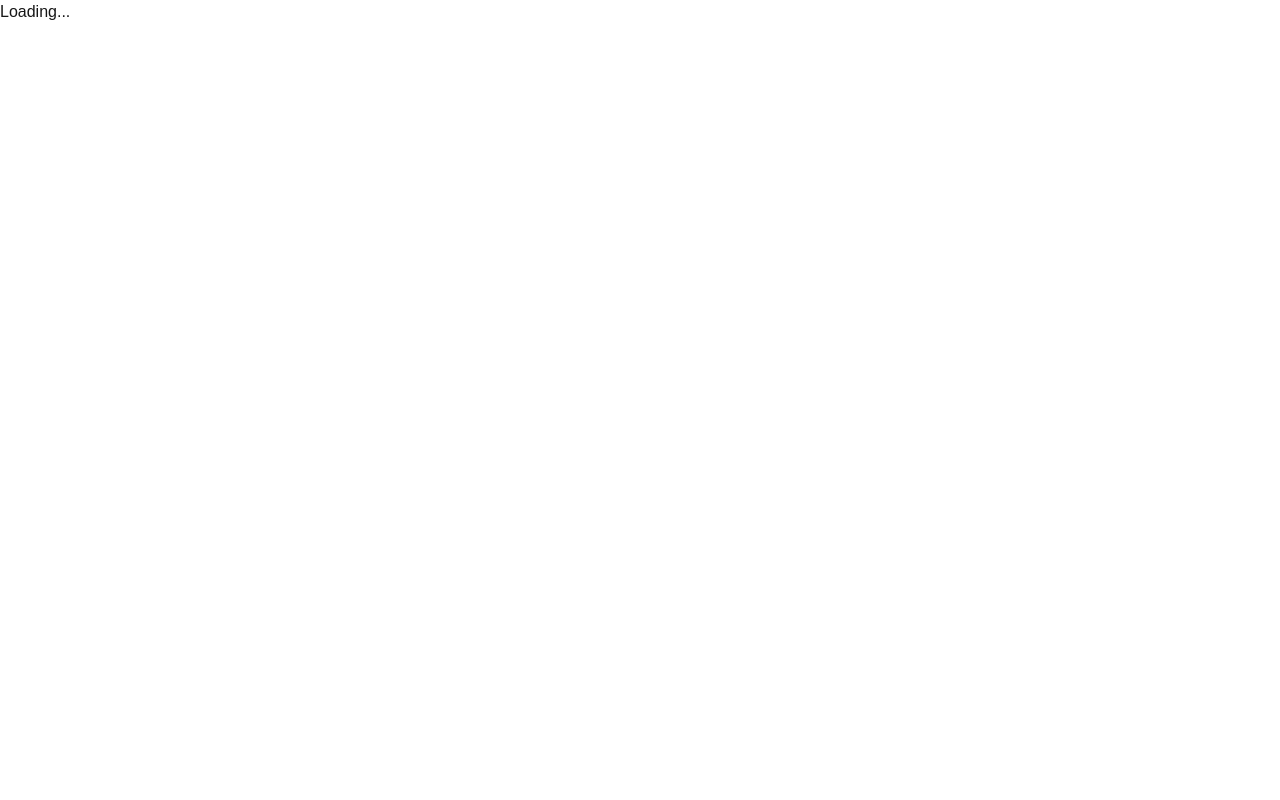
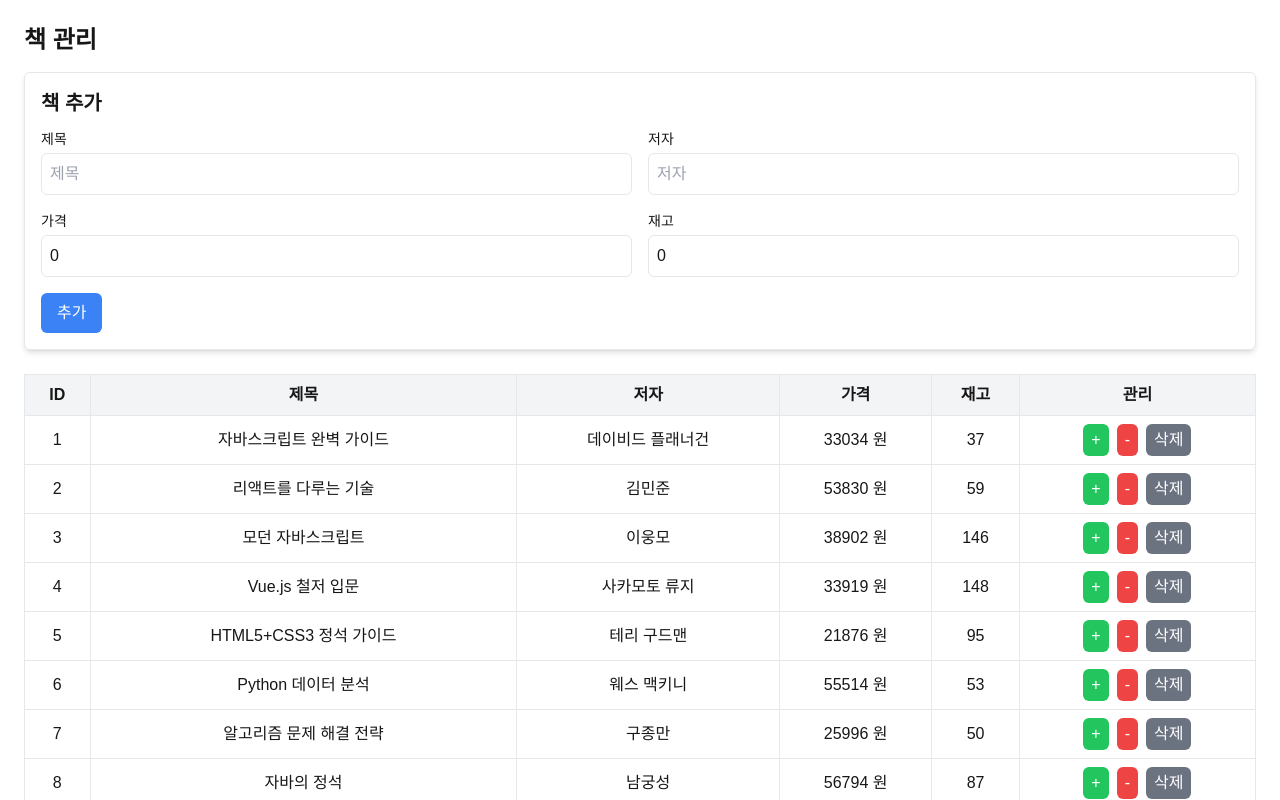
Before and after one commit to cbw6088/rgt_project, a Next.js app: page /manager_page in a window 1280 px wide. Shown: the top 800 px of the page. Built offline with nearby package versions, Linux system fonts and the light colour scheme.

Commit message:
feat/관리페이지 구현

```diff
--- a/app/[id]/page.tsx
+++ b/app/[id]/page.tsx
@@ -3,7 +3,7 @@
 import { useState, useEffect } from "react";
 import { useParams } from "next/navigation";
 import { books } from '@/app/mock_data/books';
-import BookItem from "../components/book_item";
+import '@fortawesome/fontawesome-free/css/all.min.css';
 
 interface Book {
     id: number;
@@ -16,7 +16,7 @@ interface Book {
     stock: number;
 }
 
-export default function DetailPage() {
+export default function Page() {
     const { id } = useParams();
     const [book, setBook] = useState<Book | null>(null);
 
@@ -27,7 +27,15 @@ export default function DetailPage() {
         }
     }, [id]);
 
-    if (!book) return <div>Loading...</div>; // 데이터 로딩 중
+    if (!book) return <div>Loading...</div>;
+
+    const handlePurchase = () => {
+        alert("구매할 수 없습니다.");
+    };
+
+    const handleAddToCart = () => {
+        alert("장바구니에 담을 수 없습니다.");
+    };
 
     return (
         <div className="flex flex-col w-screen h-screen">
@@ -42,7 +50,32 @@ export default function DetailPage() {
                 </div>
             </div>
             <div className="p-4">
-                <BookItem book={book} />
+                <div className="flex flex-row justify-center mt-10">
+                    <div className="w-[210px] h-[297px] bg-gray-200 mb-2 rounded-md mr-4" />
+                    <div className="flex flex-col items-start justify-center ml-4">
+                        <h2 className="text-2xl font-bold">{book.title}</h2>
+                        <div className="border-b-2 border-gray-50 my-2"/>
+                        <p className="text-lg">저자: {book.author}</p>
+                        <p className="text-lg">가격: {book.price} 원</p>
+                        <p className="text-lg">평점: {book.rating} 점</p>
+                        <p className="text-lg">재고: {book.stock} 개</p>
+                        <p className="text-lg">{book.description}</p>
+                        <div className="flex flex-row w-full mt-4">
+                            <button
+                                className="flex-1 border border-gray-300 p-2 mr-2"
+                                onClick={handlePurchase}
+                            >
+                                구매하기
+                            </button>
+                            <button
+                                className="flex-1 border border-gray-300 p-2"
+                                onClick={handleAddToCart}
+                            >
+                                장바구니
+                            </button>
+                        </div>
+                    </div>
+                </div>
             </div>
         </div>
     );
--- a/app/list_page/list_page.tsx
+++ b/app/list_page/list_page.tsx
@@ -1,56 +1,74 @@
-"use client"
+"use client";
 
 import { useState, useEffect } from "react";
-import { getBooks } from "./actions/get_books";
+import { loadBooks } from "../utils/storage";
 import BookList from "../components/book_list";
-import '@fortawesome/fontawesome-free/css/all.min.css';
 
-export default function listPage() {
+interface Book {
+    id: number;
+    title: string;
+    author: string;
+    price: number;
+    description: string;
+    rating: number;
+    total: number;
+    stock: number;
+}
+
+export default function ListPage() {
+    const [books, setBooks] = useState<Book[]>([]);
+    const [filteredBooks, setFilteredBooks] = useState<Book[]>([]);
+    const [displayBooks, setDisplayBooks] = useState<Book[]>([]);
+    const [searchQuery, setSearchQuery] = useState("");
+    const [category, setCategory] = useState<keyof Book>("title");
     const [page, setPage] = useState(1);
-    const [searchQuery, setSearchQuery] = useState("");
-    const [filteredBooks, setFilteredBooks] = useState<any[]>([]);
-    const [total, setTotal] = useState(0);
-    const [category, setCategory] = useState("title");
+    const booksPerPage = 10;
 
     useEffect(() => {
-        const fetchBooks = async () => {
-            const data = await getBooks(page, searchQuery, category);
-            setFilteredBooks(data.books);
-            setTotal(data.total);
-        };
-        fetchBooks();
-    }, [page, searchQuery, category]);
+        const storedBooks = loadBooks();
+        setBooks(storedBooks);
+        setFilteredBooks(storedBooks); // 초기 필터링 데이터 설정
+        setDisplayBooks(storedBooks.slice(0, booksPerPage)); // 첫 페이지 데이터
+    }, []);
 
-    // 검색어 입력
-    const handleSearch = async (e: React.ChangeEvent<HTMLInputElement>) => {
-        const query = e.target.value;
+    useEffect(() => {
+        // 페이지 변경 시 현재 페이지 데이터 업데이트
+        const startIndex = (page - 1) * booksPerPage;
+        const endIndex = page * booksPerPage;
+        setDisplayBooks(filteredBooks.slice(startIndex, endIndex));
+    }, [page, filteredBooks]);
+
+    const handleSearch = (e: React.ChangeEvent<HTMLInputElement>) => {
+        const query = e.target.value.toLowerCase();
         setSearchQuery(query);
 
-        // 검색어에 따라 필터링된 결과
-        const data = await getBooks(page, query, category);
-        setFilteredBooks(data.books);
-        setTotal(data.total);
-    }
+        const filtered = books.filter((book) => {
+            const field = book[category];
+            if (typeof field === "string") {
+                return field.toLowerCase().includes(query);
+            }
+            return false;
+        });
 
-    // 검색 카테고리
-    const handleCategoryChange = async (e: React.ChangeEvent<HTMLSelectElement>) => {
-        const newCategory = e.target.value;
+        setFilteredBooks(filtered);
+        setPage(1);
+    };
+
+    const handleCategoryChange = (e: React.ChangeEvent<HTMLSelectElement>) => {
+        const newCategory = e.target.value as keyof Book;
         setCategory(newCategory);
         setSearchQuery("");
-        const data = await getBooks(1, "", newCategory);
-        setFilteredBooks(data.books);
-        setTotal(data.total);
-    }
+        setFilteredBooks(books);
+        setPage(1);
+    };
 
-    const totalPages = Math.ceil(total / 10);
+    const totalPages = Math.ceil(filteredBooks.length / booksPerPage);
 
     return (
         <div className="flex flex-col w-screen h-screen">
             <div className="w-full h-18 flex bg-stone-100">
                 <div className="w-full flex justify-between items-center my-4">
-                    <div className="ml-4 font-black text-xl text-gray-800">
-                        RGT BOOKSTORE
-                    </div>
+                    <div className="ml-4 font-black text-xl text-gray-800">RGT BOOKSTORE</div>
                     <div className="flex justify-center w-[70%]">
                         <select
                             value={category}
@@ -68,12 +86,11 @@ export default function listPage() {
                             className="p-2 w-[60%] h-10 rounded-r-md bg-stone-50 border"
                         />
                     </div>
-                    <div className="mr-4">
-                        <i className="fas fa-bars"></i>
-                    </div>
                 </div>
             </div>
-            <BookList books={filteredBooks} />
+
+            <BookList books={displayBooks} />
+
             <div className="flex justify-center my-4">
                 {Array.from({ length: totalPages }, (_, index) => (
                     <button
--- /dev/null
+++ b/app/manager_page/page.tsx
@@ -0,0 +1,172 @@
+"use client";
+
+import { useState, useEffect } from "react";
+import { books as initialBooks } from "@/app/mock_data/books";
+import { loadBooks, saveBooks, initializeBooks } from "../utils/storage";
+
+interface Book {
+    id: number;
+    title: string;
+    author: string;
+    price: number;
+    description: string;
+    rating: number;
+    total: number;
+    stock: number;
+}
+
+const ManageBooks: React.FC = () => {
+    const [books, setBooks] = useState<Book[]>([]); // 책 상태 관리
+    const [newBook, setNewBook] = useState<Book>({
+        id: 0,
+        title: "",
+        author: "",
+        price: 0,
+        description: "",
+        rating: 0,
+        total: 0,
+        stock: 0,
+    });
+
+    useEffect(() => {
+        initializeBooks(); // 로컬스토리지를 초기화
+        const storedBooks = loadBooks();
+        setBooks(storedBooks); // 초기 데이터 로드
+    }, []);
+
+    const addBook = () => {
+        if (!newBook.title || !newBook.author) {
+            alert("제목과 저자를 입력하세요.");
+            return;
+        }
+        // books 배열에서 가장 큰 id 값을 찾고, 그 다음 id로 설정
+        const maxId = books.reduce((max, book) => Math.max(max, book.id), 0);
+        const newBookWithId = { ...newBook, id: maxId + 1 }; // 가장 큰 id + 1
+        const updatedBooks = [...books, newBookWithId];
+
+        setBooks(updatedBooks);
+        saveBooks(updatedBooks); // 로컬스토리지에 저장
+        setNewBook({ id: 0, title: "", author: "", price: 0, description: "", rating: 0, total: 0, stock: 0 });
+    };
+
+
+    const removeBook = (id: number) => {
+        const updatedBooks = books.filter(book => book.id !== id);
+        setBooks(updatedBooks);
+        saveBooks(updatedBooks); // 로컬스토리지 저장
+    };
+
+    const updateStock = (id: number, change: number) => {
+        const updatedBooks = books.map(book =>
+            book.id === id ? { ...book, stock: Math.max(book.stock + change, 0) } : book
+        );
+        setBooks(updatedBooks);
+        saveBooks(updatedBooks); // 로컬스토리지 저장
+    };
+
+    return (
+        <div className="p-6">
+            <h1 className="text-2xl font-bold mb-4">책 관리</h1>
+
+            {/* 책 추가 폼 */}
+            <div className="mb-6 p-4 border rounded-md shadow-md">
+                <h2 className="text-xl font-semibold mb-3">책 추가</h2>
+                <div className="grid grid-cols-2 gap-4">
+                    <div>
+                        <label className="block text-sm font-medium mb-1">제목</label>
+                        <input
+                            type="text"
+                            className="w-full p-2 border rounded-md"
+                            placeholder="제목"
+                            value={newBook.title}
+                            onChange={(e) => setNewBook({ ...newBook, title: e.target.value })}
+                        />
+                    </div>
+                    <div>
+                        <label className="block text-sm font-medium mb-1">저자</label>
+                        <input
+                            type="text"
+                            className="w-full p-2 border rounded-md"
+                            placeholder="저자"
+                            value={newBook.author}
+                            onChange={(e) => setNewBook({ ...newBook, author: e.target.value })}
+                        />
+                    </div>
+                    <div>
+                        <label className="block text-sm font-medium mb-1">가격</label>
+                        <input
+                            type="number"
+                            className="w-full p-2 border rounded-md"
+                            placeholder="가격"
+                            value={newBook.price}
+                            onChange={(e) => setNewBook({ ...newBook, price: Number(e.target.value) })}
+                        />
+                    </div>
+                    <div>
+                        <label className="block text-sm font-medium mb-1">재고</label>
+                        <input
+                            type="number"
+                            className="w-full p-2 border rounded-md"
+                            placeholder="재고"
+                            value={newBook.stock}
+                            onChange={(e) => setNewBook({ ...newBook, stock: Number(e.target.value) })}
+                        />
+                    </div>
+                </div>
+                <button
+                    onClick={addBook}
+                    className="mt-4 px-4 py-2 bg-blue-500 text-white rounded-md hover:bg-blue-600"
+                >
+                    추가
+                </button>
+            </div>
+
+            {/* 책 목록 */}
+            <table className="w-full border-collapse border">
+                <thead>
+                    <tr className="bg-gray-100">
+                        <th className="border p-2">ID</th>
+                        <th className="border p-2">제목</th>
+                        <th className="border p-2">저자</th>
+                        <th className="border p-2">가격</th>
+                        <th className="border p-2">재고</th>
+                        <th className="border p-2">관리</th>
+                    </tr>
+                </thead>
+                <tbody>
+                    {books.map(book => (
+                        <tr key={book.id} className="text-center">
+                            <td className="border p-2">{book.id}</td>
+                            <td className="border p-2">{book.title}</td>
+                            <td className="border p-2">{book.author}</td>
+                            <td className="border p-2">{book.price} 원</td>
+                            <td className="border p-2">{book.stock}</td>
+                            <td className="border p-2">
+                                <button
+                                    onClick={() => updateStock(book.id, 1)}
+                                    className="px-2 py-1 bg-green-500 text-white rounded-md hover:bg-green-600 mr-2"
+                                >
+                                    +
+                                </button>
+                                <button
+                                    onClick={() => updateStock(book.id, -1)}
+                                    className="px-2 py-1 bg-red-500 text-white rounded-md hover:bg-red-600 mr-2"
+                                >
+                                    -
+                                </button>
+                                <button
+                                    onClick={() => removeBook(book.id)}
+                                    className="px-2 py-1 bg-gray-500 text-white rounded-md hover:bg-gray-600"
+                                >
+                                    삭제
+                                </button>
+                            </td>
+                        </tr>
+                    ))}
+                </tbody>
+            </table>
+        </div>
+    );
+};
+
+export default ManageBooks;
--- /dev/null
+++ b/app/utils/storage.tsx
@@ -0,0 +1,20 @@
+import { books as mockBooks } from "@/app/mock_data/books";
+
+// 로컬스토리지에서 데이터 로드
+export const loadBooks = () => {
+    const storedBooks = localStorage.getItem("books");
+    return storedBooks ? JSON.parse(storedBooks) : [];
+};
+
+// 로컬스토리지에 데이터 저장
+export const saveBooks = (books: any[]) => {
+    localStorage.setItem("books", JSON.stringify(books));
+};
+
+// 로컬스토리지 초기화 (초기 목업 데이터 설정)
+export const initializeBooks = () => {
+    const storedBooks = localStorage.getItem("books");
+    if (!storedBooks) {
+        localStorage.setItem("books", JSON.stringify(mockBooks));
+    }
+};
```
